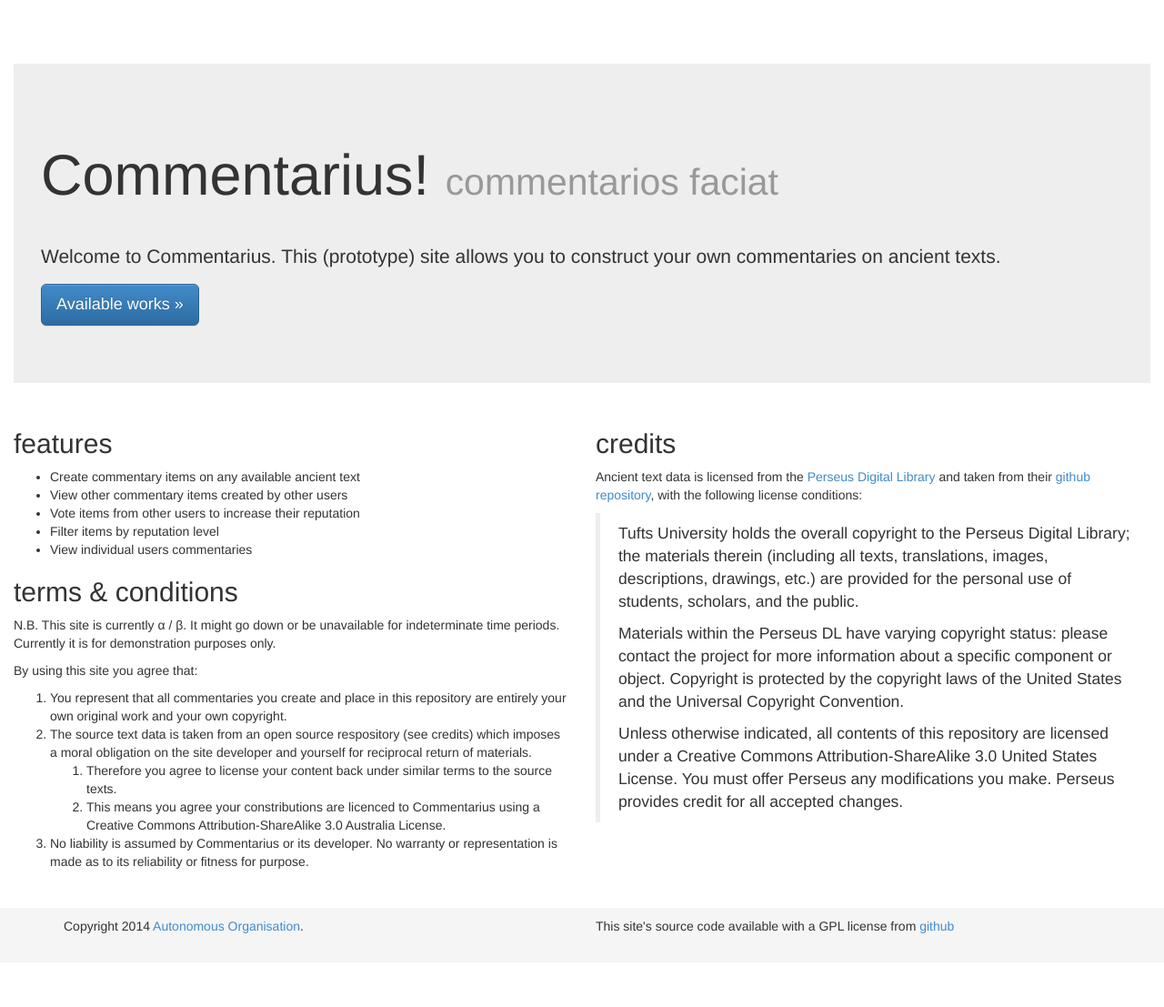
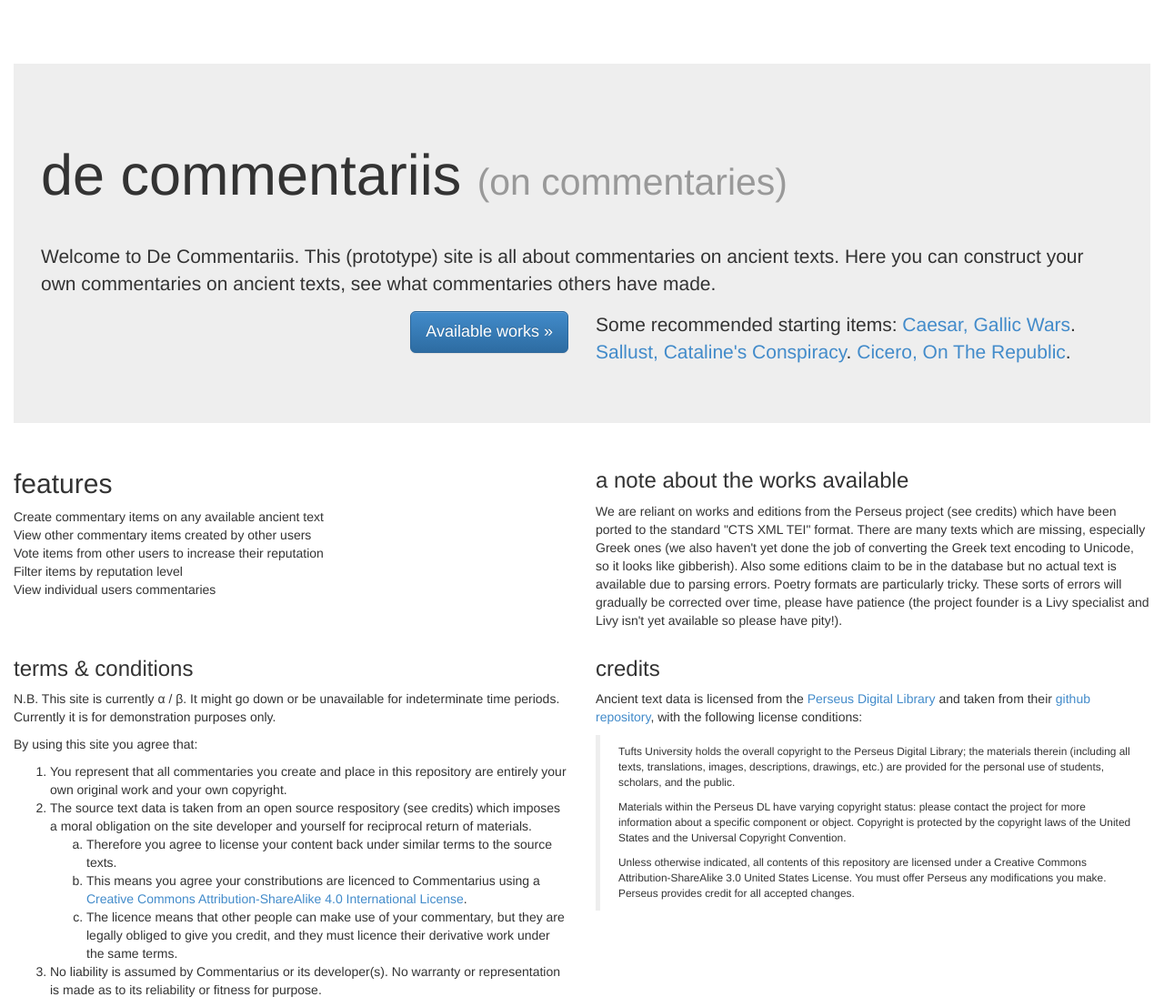
Before and after one commit to scotartt/commentarius, a Django app: page / in a window 1280 px wide. Shown: the top 1107 px of the page at 91% size. Before the commit the page ends 1026 px from the top, so only its background shows below. Run offline with Django 3.2, Linux system fonts and the light colour scheme; some libraries are stand-ins or nearby versions; grey boxes are pictures that could not be loaded.

Commit message:
home page style

```diff
--- a/decommentariis/decommentariis/templates/commentarius_base.html
+++ b/decommentariis/decommentariis/templates/commentarius_base.html
@@ -8,7 +8,7 @@
 		<link href="/static/css/bootstrap-theme.min.css" rel="stylesheet">
 		<link href="/static/theme/theme.css" rel="stylesheet">
 		<script src="/static/js/jquery-1.11.0.min.js"></script>
-		<title>{% block title %}commentarius{% endblock title %}</title>
+		<title>{% block title %}de commentariis{% endblock title %}</title>
 		<script src="/static/js/bootstrap.min.js"></script>
 	</head>
 	<body role="document">
@@ -22,7 +22,7 @@
 					<span class="icon-bar"></span>
 					<span class="icon-bar"></span>
 					</button>
-					<a class="navbar-brand" href="/">Commentarius</a>
+					<a class="navbar-brand" href="/">de commentariis</a>
 				</div>
 				<div class="navbar-collapse collapse">
 					<ul class="nav navbar-nav">
--- a/decommentariis/decommentariis/templates/index.html
+++ b/decommentariis/decommentariis/templates/index.html
@@ -8,45 +8,63 @@
 	<link href="/static/css/bootstrap-theme.min.css" rel="stylesheet">
 	<link href="/static/theme/theme.css" rel="stylesheet">
 	<script src="/static/js/jquery-1.11.0.min.js"></script>
-	<title>Commentarius - commentarios faciat</title>
+	<title>de commentarius - commentarios faciat</title>
 	<script src="/static/js/bootstrap.min.js"></script>
 </head>
 <body role="document">
 	<div class="container-fluid" role="main">
 		<div class="jumbotron">
 			<div class="page-header">
-				<h1>Commentarius! <small>commentarios faciat</small></h1>
+				<h1>de commentariis <small>(on commentaries)</small></h1>
 			</div>
-			<p>Welcome to Commentarius. This (prototype) site allows you to construct your own commentaries on ancient texts.</p>
-			<p><a href="/text/" class="btn btn-primary btn-lg" role="button">Available works &raquo;</a></p>
+			<p>Welcome to De Commentariis. This (prototype) site is all about commentaries on ancient texts. Here you can construct your own commentaries on ancient texts, see what commentaries others have made.</p>
+			<div class="row">
+				<div class="col-md-6">
+					<p><a href="/text/" class="btn btn-primary btn-lg pull-right" role="button">Available works &raquo;</a></p>
 				</div>
-		<div id="maincontent" class="row">
+				<div class="col-md-6">
+					<p>Some recommended starting items: <a href="./text/urn:cts:latinLit:phi0448.phi001.perseus-lat1/">Caesar, Gallic Wars</a>. <a href="./text/urn:cts:latinLit:phi0631.phi001.perseus-lat2/">Sallust, Cataline's Conspiracy</a>. <a href="./text/urn:cts:latinLit:phi0474.phi043.perseus-lat1/">Cicero, On The Republic</a>.</p>
+				</div>
+			</div>
+		</div>
+		<div class="row">
 			<div class="col-md-6">
 				<h2>features</h2>
-				<ul>
+				<ul class="list-unstyled">
 					<li>Create commentary items on any available ancient text</li>
 					<li>View other commentary items created by other users</li>
 					<li>Vote items from other users to increase their reputation</li>
 					<li>Filter items by reputation level</li>
 					<li>View individual users commentaries</li>
 				</ul>
-				<h2>terms &amp; conditions</h2>
+			</div>
+			<div class="col-md-6">
+				<h3>a note about the works available</h3>
+				<p>
+					We are reliant on works and editions from the Perseus project (see credits) which have been ported to the standard "CTS XML TEI" format. There are many texts which are missing, especially Greek ones (we also haven't yet done the job of converting the Greek text encoding to Unicode, so it looks like gibberish). Also some editions claim to be in the database but no actual text is available due to parsing errors. Poetry formats are particularly tricky. These sorts of errors will gradually be corrected over time, please have patience (the project founder is a Livy specialist and Livy isn't yet available so please have pity!).
+				</p>
+			</div>
+		</div>
+		<div class="row">
+			<div class="col-md-6">
+				<h3>terms &amp; conditions</h3>
 				<p>N.B. This site is currently α / β. It might go down or be unavailable for indeterminate time periods. Currently it is for demonstration purposes only.<p>
 					<p>By using this site you agree that:<p>
 						<ol>
 							<li>You represent that all commentaries you create and place in this repository are entirely your own original work and your own copyright.</li>
 							<li>The source text data is taken from an open source respository (see credits) which imposes a moral obligation on the site developer and yourself for reciprocal return of materials.</li>
-							<ol>
+							<ol type="a">
 								<li>Therefore you agree to license your content back under similar terms to the source texts.</li>
-								<li>This means you agree your constributions are licenced to Commentarius using a Creative Commons Attribution-ShareAlike 3.0 Australia License.</li>
+								<li>This means you agree your constributions are licenced to Commentarius using a <a rel="license" href="http://creativecommons.org/licenses/by-sa/4.0/">Creative Commons Attribution-ShareAlike 4.0 International License</a>.</li>
+								<li>The licence means that other people can make use of your commentary, but they are legally obliged to give you credit, and they must licence their derivative work under the same terms.</li>
 							</ol>
-							<li>No liability is assumed by Commentarius or its developer. No warranty or representation is made as to its reliability or fitness for purpose.</li>
+							<li>No liability is assumed by Commentarius or its developer(s). No warranty or representation is made as to its reliability or fitness for purpose.</li>
 						</ol>
 					</div>
 					<div class="col-md-6">
-						<h2>credits</h2>
+						<h3>credits</h3>
 						<p>Ancient text data is licensed from the <a href="http://www.perseus.tufts.edu/hopper/">Perseus Digital Library</a> and taken from their <a href="https://github.com/PerseusDL/canonical">github repository</a>, with the following license conditions:</p>
-						<blockquote>
+						<blockquote class="small">
 							<p>Tufts University holds the overall copyright to the Perseus Digital Library; the materials therein (including all texts, translations, images, descriptions, drawings, etc.) are provided for the personal use of students, scholars, and the public.</p>
 							<p>Materials within the Perseus DL have varying copyright status: please contact the project for more information about a specific component or object. Copyright is protected by the copyright laws of the United States and the Universal Copyright Convention.</p>
 							<p>Unless otherwise indicated, all contents of this repository are licensed under a Creative Commons Attribution-ShareAlike 3.0 United States License. You must offer Perseus any modifications you make. Perseus provides credit for all accepted changes.</p>
@@ -57,6 +75,9 @@
 					<div class="col-md-6">
 
 					</div>
+
+					<div class="col-md-6">
+						<a rel="license" href="http://creativecommons.org/licenses/by-sa/4.0/"><img alt="Creative Commons License" style="border-width:0" src="http://i.creativecommons.org/l/by-sa/4.0/88x31.png" /></a><br />This <span xmlns:dct="http://purl.org/dc/terms/" href="http://purl.org/dc/dcmitype/Text" rel="dct:type">work</span> is licensed under a <a rel="license" href="http://creativecommons.org/licenses/by-sa/4.0/">Creative Commons Attribution-ShareAlike 4.0 International License</a>.
 					</div>
 				</div>
 				<div id="footer">
```
Also changed, not shown: README.md, 1 other file. Lines whose indentation alone changed are shown as unchanged.
